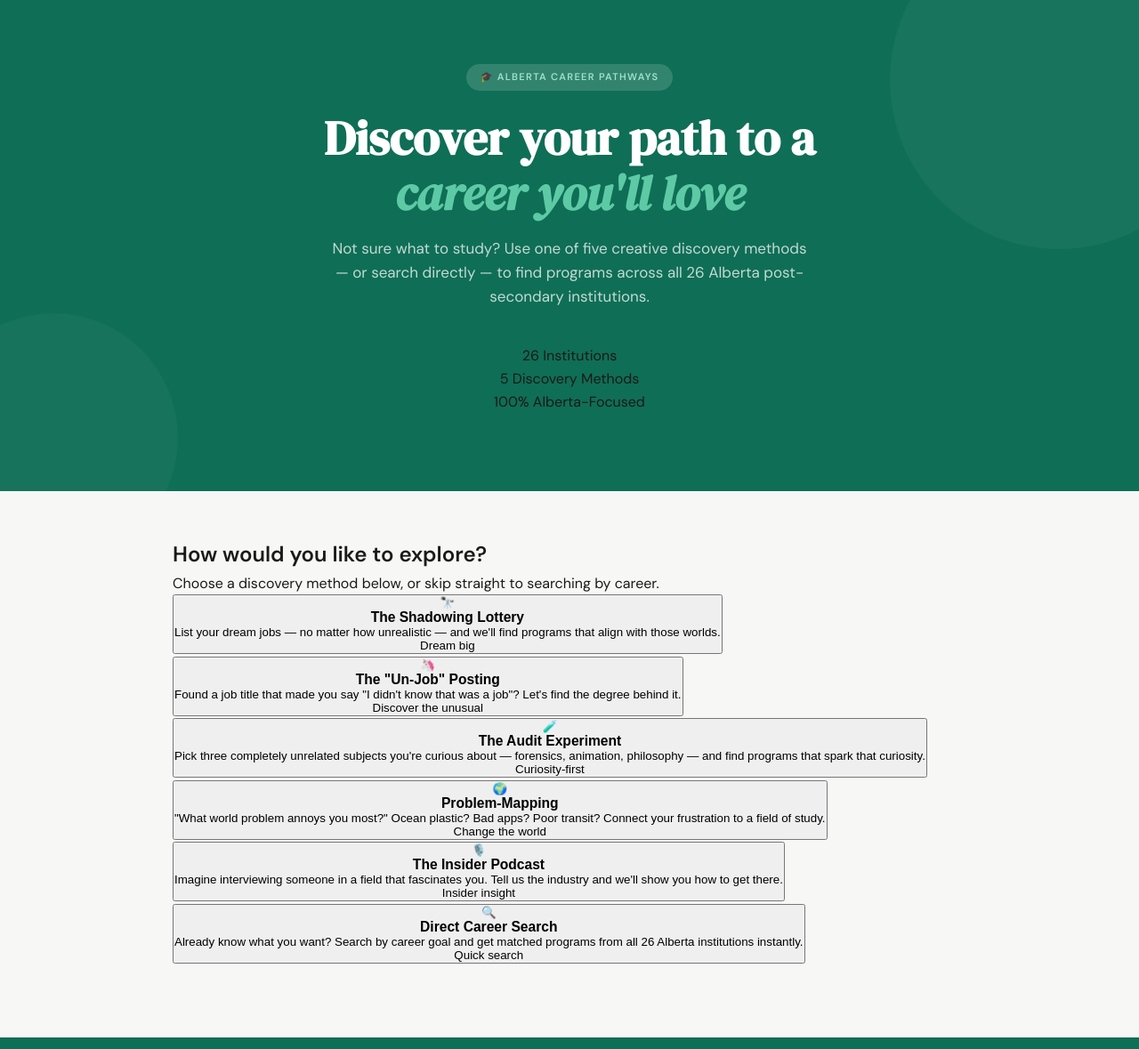
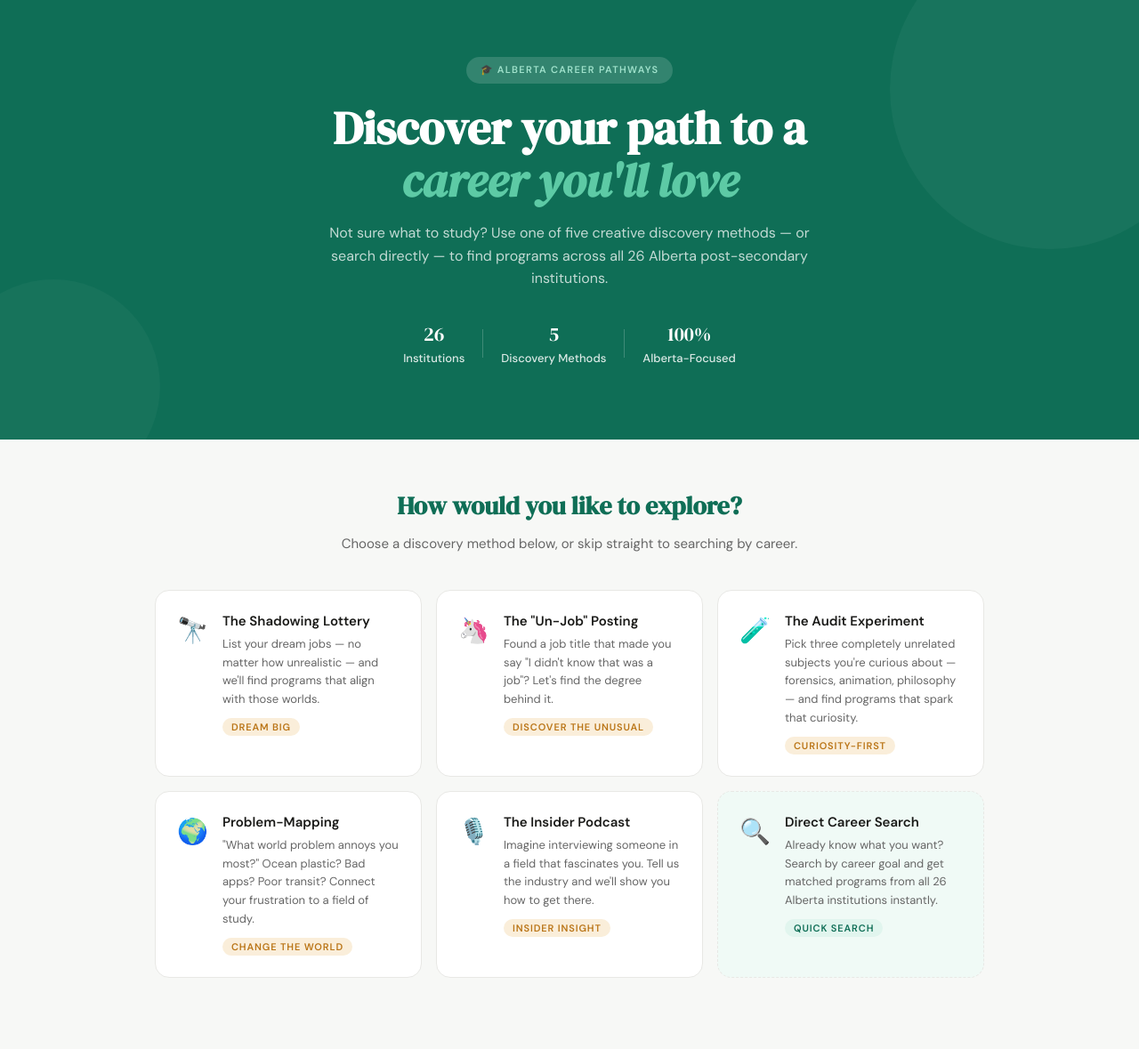
Before and after one commit to roninPb65/Course-Summary, a Python web app: template templates/index.html in a window 1280 px wide. Shown: the whole page at 89% size. Run offline with Jinja, Linux system fonts and the light colour scheme; the template is opened without the code that fills it, so the values that code supplies are empty.

Commit message:
Update style.css

```diff
--- a/static/style.css
+++ b/static/style.css
@@ -8,12 +8,11 @@
   --teal-mid:    #1D9E75;
   --teal-light:  #5DCAA5;
   --teal-bg:     #E1F5EE;
+  --teal-faint:  #F0FAF6;
   --amber:       #BA7517;
   --amber-light: #FAEEDA;
-  --blue-bg:     #dbeafe;
-  --blue-text:   #1e40af;
-  --yellow-bg:   #fef3c7;
-  --yellow-text: #92400e;
+  --purple:      #6B3FA0;
+  --purple-bg:   #F3EEFF;
   --text:        #1a1a18;
   --muted:       #666;
   --border:      #e8e8e5;
@@ -22,148 +21,170 @@
 }
 
 html { scroll-behavior: smooth; }
-
-body {
-  font-family: 'DM Sans', sans-serif;
-  background: var(--bg);
-  color: var(--text);
-  min-height: 100vh;
-  line-height: 1.6;
-}
+body { font-family: 'DM Sans', sans-serif; background: var(--bg); color: var(--text); min-height: 100vh; line-height: 1.6; }
 
 /* ── HERO ── */
 .hero {
   background: var(--teal);
-  padding: 72px 24px 88px;
+  padding: 64px 24px 80px;
   text-align: center;
-  position: relative;
-  overflow: hidden;
+  position: relative; overflow: hidden;
 }
 .hero::before {
-  content: '';
-  position: absolute; top: -100px; right: -100px;
-  width: 380px; height: 380px; border-radius: 50%;
-  background: rgba(255,255,255,0.04);
-  pointer-events: none;
+  content: ''; position: absolute; top: -80px; right: -80px;
+  width: 360px; height: 360px; border-radius: 50%;
+  background: rgba(255,255,255,0.04); pointer-events: none;
 }
 .hero::after {
-  content: '';
-  position: absolute; bottom: -80px; left: -80px;
-  width: 280px; height: 280px; border-radius: 50%;
-  background: rgba(255,255,255,0.03);
-  pointer-events: none;
+  content: ''; position: absolute; bottom: -60px; left: -60px;
+  width: 240px; height: 240px; border-radius: 50%;
+  background: rgba(255,255,255,0.03); pointer-events: none;
 }
-
 .badge {
   display: inline-block;
-  background: rgba(255,255,255,0.15);
-  color: #9FE1CB;
-  font-size: 11px; font-weight: 600;
-  letter-spacing: 0.12em; text-transform: uppercase;
-  padding: 6px 16px; border-radius: 100px;
-  margin-bottom: 22px;
+  background: rgba(255,255,255,0.15); color: #9FE1CB;
+  font-size: 11px; font-weight: 600; letter-spacing: 0.12em; text-transform: uppercase;
+  padding: 6px 16px; border-radius: 100px; margin-bottom: 20px;
 }
-
 .hero h1 {
   font-family: 'DM Serif Display', serif;
-  font-size: clamp(32px, 5vw, 54px);
-  color: #fff; line-height: 1.15;
-  margin-bottom: 18px;
+  font-size: clamp(30px, 5vw, 52px); color: #fff; line-height: 1.15;
+  margin-bottom: 16px; position: relative; z-index: 1;
+}
+.hero h1 em { font-style: italic; color: var(--teal-light); }
+.hero > p {
+  color: rgba(255,255,255,0.75); font-size: 16px;
+  max-width: 560px; margin: 0 auto 32px;
   position: relative; z-index: 1;
 }
-.hero h1 em { font-style: italic; color: var(--teal-light); }
+.hero-stats {
+  display: flex; align-items: center; justify-content: center;
+  gap: 20px; position: relative; z-index: 1;
+}
+.stat { color: rgba(255,255,255,0.85); font-size: 13px; font-weight: 500; }
+.stat span { font-family: 'DM Serif Display', serif; font-size: 22px; color: #fff; display: block; }
+.stat-div { width: 1px; height: 32px; background: rgba(255,255,255,0.2); }
 
-.hero > p {
-  color: rgba(255,255,255,0.75);
-  font-size: 17px; max-width: 540px;
-  margin: 0 auto 40px;
-  position: relative; z-index: 1;
+/* ── MAIN ── */
+.main { max-width: 980px; margin: 0 auto; padding: 52px 24px 80px; }
+
+/* ── HUB ── */
+.hub-header { text-align: center; margin-bottom: 40px; }
+.hub-header h2 {
+  font-family: 'DM Serif Display', serif;
+  font-size: 28px; color: var(--teal); margin-bottom: 8px;
 }
+.hub-header p { color: var(--muted); font-size: 15px; }
 
-.search-box {
-  max-width: 660px; margin: 0 auto;
-  background: var(--white); border-radius: 16px;
-  padding: 8px 8px 8px 22px;
-  display: flex; align-items: center; gap: 12px;
-  box-shadow: 0 8px 32px rgba(0,0,0,0.14);
-  position: relative; z-index: 1;
+.method-grid {
+  display: grid;
+  grid-template-columns: repeat(auto-fill, minmax(280px, 1fr));
+  gap: 16px;
 }
-.search-box svg { flex-shrink: 0; color: #aaa; }
-.search-box input {
-  flex: 1; border: none; outline: none;
+.method-card {
+  background: var(--white); border: 1.5px solid var(--border);
+  border-radius: 16px; padding: 24px;
+  display: flex; gap: 16px; align-items: flex-start;
+  text-align: left; cursor: pointer;
   font-family: 'DM Sans', sans-serif;
-  font-size: 15px; color: var(--text);
-  background: transparent; min-width: 0;
+  transition: border-color 0.15s, box-shadow 0.15s, transform 0.1s;
 }
-.search-box input::placeholder { color: #aaa; }
+.method-card:hover {
+  border-color: var(--teal-light);
+  box-shadow: 0 4px 20px rgba(15,110,86,0.1);
+  transform: translateY(-2px);
+}
+.method-card--direct { border-style: dashed; background: var(--teal-faint); }
+.method-card--direct:hover { border-style: solid; }
+.method-icon { font-size: 28px; flex-shrink: 0; margin-top: 2px; }
+.method-body h3 { font-size: 15px; font-weight: 600; color: var(--text); margin-bottom: 6px; }
+.method-body p  { font-size: 13px; color: var(--muted); line-height: 1.6; margin-bottom: 10px; }
+.method-tag {
+  display: inline-block; font-size: 11px; font-weight: 600;
+  letter-spacing: 0.08em; text-transform: uppercase;
+  padding: 3px 10px; border-radius: 100px;
+  background: var(--amber-light); color: var(--amber);
+}
+.method-tag--teal { background: var(--teal-bg); color: var(--teal); }
 
-.search-btn {
-  background: var(--teal); color: #fff;
-  border: none; border-radius: 10px;
-  padding: 13px 26px;
-  font-family: 'DM Sans', sans-serif;
-  font-size: 14px; font-weight: 600;
-  cursor: pointer; white-space: nowrap;
+/* ── BACK BUTTON ── */
+.back-btn {
+  background: none; border: none; color: var(--teal);
+  font-family: 'DM Sans', sans-serif; font-size: 14px;
+  font-weight: 600; cursor: pointer; padding: 0;
+  margin-bottom: 28px; display: inline-flex; align-items: center; gap: 6px;
+}
+.back-btn:hover { color: var(--teal-dark); }
+
+/* ── DISCOVERY FORMS ── */
+.discovery-form { max-width: 640px; }
+.form-header { display: flex; align-items: flex-start; gap: 16px; margin-bottom: 32px; }
+.form-icon { font-size: 40px; flex-shrink: 0; }
+.form-header h2 {
+  font-family: 'DM Serif Display', serif;
+  font-size: 24px; color: var(--teal); margin-bottom: 6px;
+}
+.form-header p { font-size: 14px; color: var(--muted); line-height: 1.6; }
+
+.form-fields { display: flex; flex-direction: column; gap: 20px; }
+.field-group { display: flex; flex-direction: column; gap: 6px; }
+.field-row { display: grid; grid-template-columns: 1fr 1fr; gap: 16px; }
+.field-group label { font-size: 14px; font-weight: 600; color: var(--text); }
+.field-group label .req { color: var(--teal); }
+.field-group label .hint { font-weight: 400; color: var(--muted); font-size: 12px; }
+.field-group input {
+  border: 1.5px solid var(--border); border-radius: 10px;
+  padding: 12px 14px;
+  font-family: 'DM Sans', sans-serif; font-size: 14px; color: var(--text);
+  background: var(--white); outline: none;
+  transition: border-color 0.15s;
+}
+.field-group input:focus { border-color: var(--teal); }
+.field-group input::placeholder { color: #aaa; }
+
+.toggle-group { display: flex; gap: 8px; flex-wrap: wrap; margin-top: 2px; }
+.toggle-btn {
+  background: var(--white); border: 1.5px solid var(--border);
+  border-radius: 10px; padding: 9px 16px;
+  font-family: 'DM Sans', sans-serif; font-size: 13px; font-weight: 500;
+  cursor: pointer; color: var(--muted);
+  transition: all 0.15s;
+}
+.toggle-btn.active { background: var(--teal-bg); border-color: var(--teal); color: var(--teal); font-weight: 600; }
+
+.submit-btn {
+  background: var(--teal); color: #fff; border: none;
+  border-radius: 12px; padding: 14px 28px;
+  font-family: 'DM Sans', sans-serif; font-size: 15px; font-weight: 600;
+  cursor: pointer; margin-top: 8px; align-self: flex-start;
   transition: background 0.15s, transform 0.1s;
 }
-.search-btn:hover  { background: var(--teal-dark); }
-.search-btn:active { transform: scale(0.98); }
-.search-btn:disabled { background: var(--teal-light); cursor: not-allowed; }
+.submit-btn:hover  { background: var(--teal-dark); }
+.submit-btn:active { transform: scale(0.98); }
 
-.suggestions {
-  display: flex; flex-wrap: wrap; gap: 8px;
-  justify-content: center;
-  margin-top: 22px;
-  position: relative; z-index: 1;
+.problem-examples, .quick-suggestions { margin-top: -8px; }
+.problem-examples p, .quick-suggestions p { font-size: 12px; color: var(--muted); margin-bottom: 8px; }
+.example-pills { display: flex; flex-wrap: wrap; gap: 8px; }
+.example-pills button {
+  background: var(--bg); border: 1px solid var(--border);
+  border-radius: 100px; padding: 5px 12px;
+  font-family: 'DM Sans', sans-serif; font-size: 12px;
+  color: var(--text); cursor: pointer;
+  transition: background 0.15s, border-color 0.15s;
 }
-.suggestion-pill {
-  background: rgba(255,255,255,0.12);
-  color: rgba(255,255,255,0.88);
-  font-size: 13px; padding: 7px 15px;
-  border-radius: 100px; cursor: pointer;
-  border: 1px solid rgba(255,255,255,0.22);
-  font-family: 'DM Sans', sans-serif;
-  transition: background 0.15s;
-}
-.suggestion-pill:hover { background: rgba(255,255,255,0.22); }
-
-/* ── MAIN ── */
-.main { max-width: 940px; margin: 0 auto; padding: 52px 24px 80px; }
-
-/* ── EMPTY STATE ── */
-.empty-state { text-align: center; padding: 72px 0 40px; }
-.empty-icon  { font-size: 52px; margin-bottom: 16px; }
-.empty-state p { color: var(--muted); font-size: 16px; }
-
-.partner-logos {
-  display: flex; align-items: center; gap: 10px;
-  justify-content: center;
-  margin-top: 28px;
-  font-size: 12px; color: #bbb;
-  font-weight: 500; letter-spacing: 0.05em;
-}
-.logo-pill {
-  background: var(--white); border: 1px solid var(--border);
-  border-radius: 8px; padding: 4px 12px;
-  font-weight: 700; font-size: 12px; color: #555;
-}
+.example-pills button:hover { background: var(--teal-bg); border-color: var(--teal); color: var(--teal); }
 
 /* ── LOADING ── */
 .loading-wrap { text-align: center; padding: 72px 24px; }
 .spinner {
   width: 48px; height: 48px;
-  border: 3px solid var(--teal-bg);
-  border-top-color: var(--teal);
-  border-radius: 50%;
-  animation: spin 0.75s linear infinite;
+  border: 3px solid var(--teal-bg); border-top-color: var(--teal);
+  border-radius: 50%; animation: spin 0.75s linear infinite;
   margin: 0 auto 24px;
 }
 @keyframes spin { to { transform: rotate(360deg); } }
-.loading-wrap h3 {
-  font-family: 'DM Serif Display', serif;
-  font-size: 24px; color: var(--teal); margin-bottom: 8px;
-}
-.loading-wrap p { color: var(--muted); font-size: 14px; margin-bottom: 24px; }
+.loading-wrap h3 { font-family: 'DM Serif Display', serif; font-size: 24px; color: var(--teal); margin-bottom: 8px; }
+.loading-wrap p  { color: var(--muted); font-size: 14px; margin-bottom: 24px; }
 .step-pills { display: flex; flex-wrap: wrap; gap: 8px; justify-content: center; }
 .step-pill   { font-size: 12px; padding: 5px 14px; border-radius: 100px; font-weight: 500; transition: all 0.3s; }
 .step-done   { background: var(--teal-bg); color: var(--teal); }
```
Also changed, not shown: other parts of static/style.css (+61 -107 lines).
